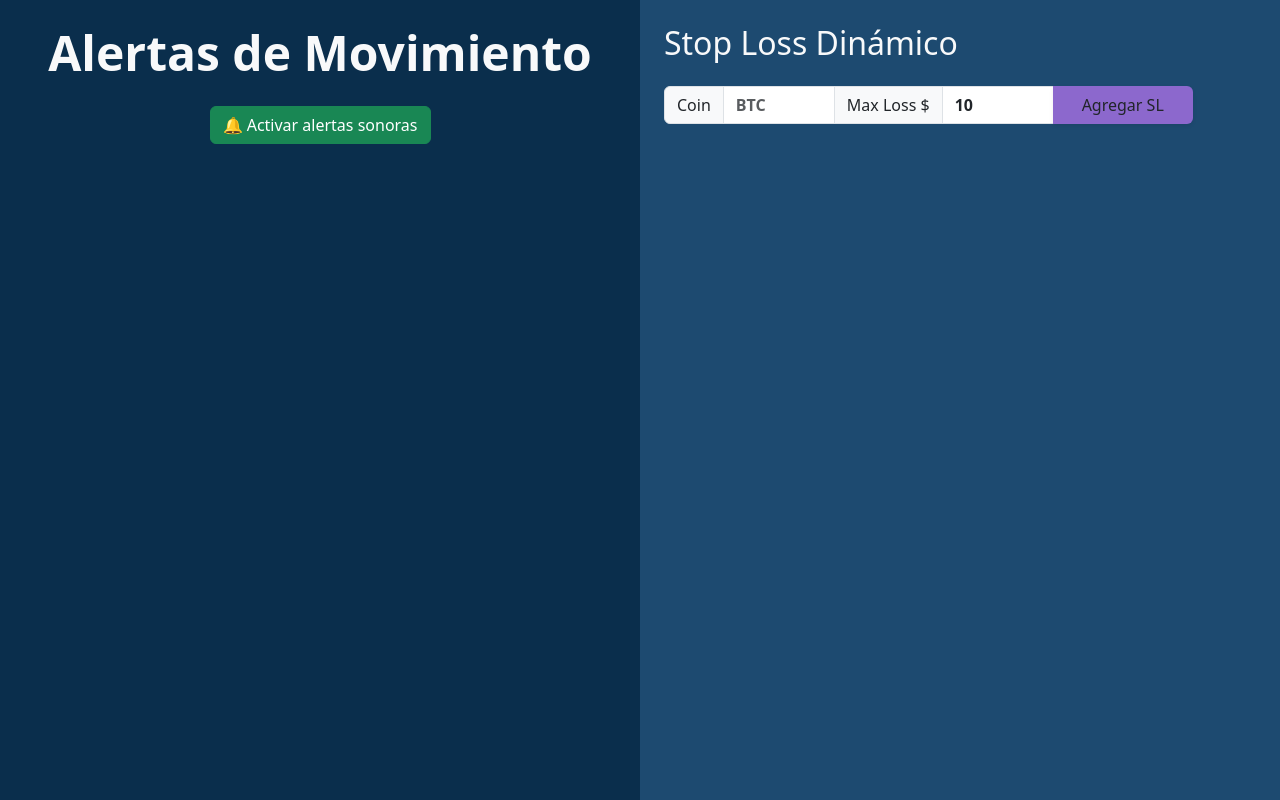
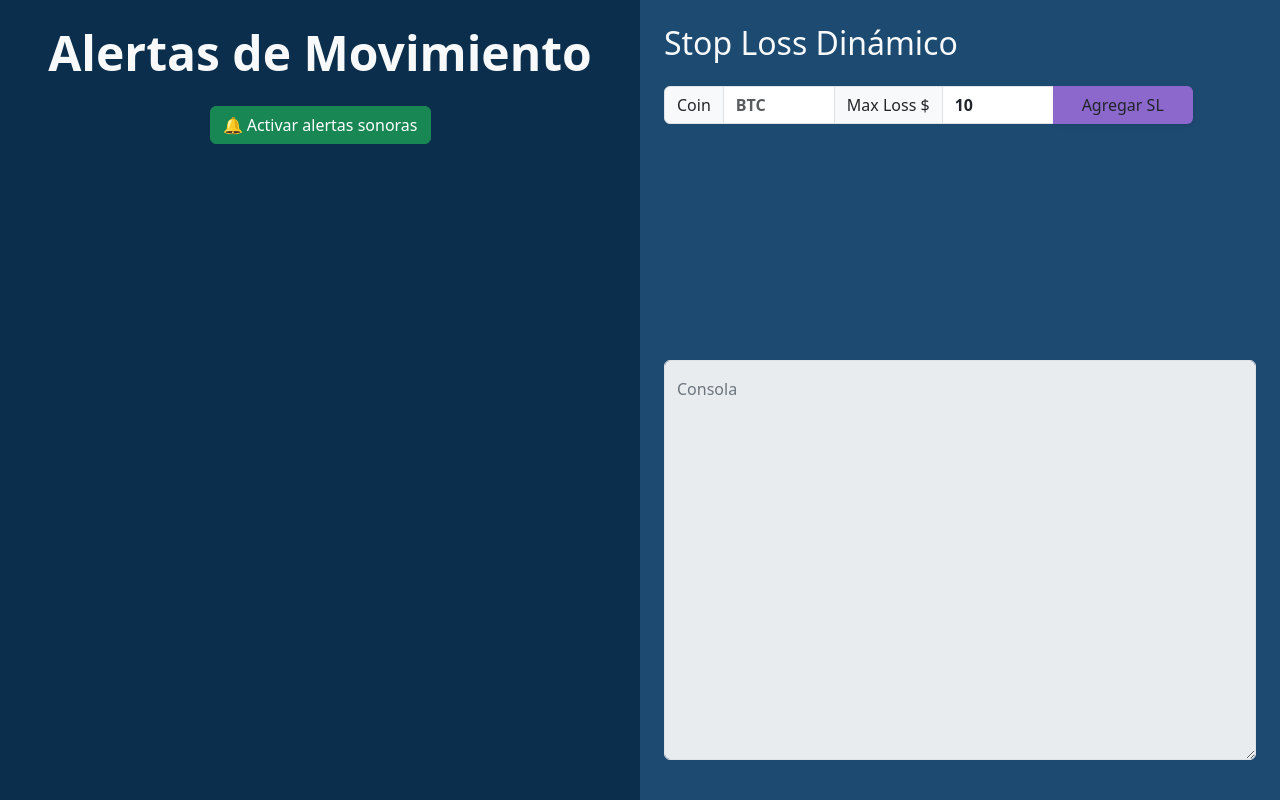
Before and after one commit to estebanluciano/GafasWeb, a Flask app: page / in a window 1280 px wide. Run offline with Flask 3, Linux system fonts and the light colour scheme; some libraries are stand-ins or nearby versions.

Commit message:
console messages added

```diff
--- a/static/js/main.js
+++ b/static/js/main.js
@@ -174,13 +174,10 @@ document.getElementById('simularAlerta')?.addEventListener('click', () => {
 });
 
 
-
-// Inserta texto simple (mensajes)
+// 🔔 Inserta texto simple (mensajes)
 socket.on('mensaje', (msg) => {
     console.log(msg);
-    // const div = document.createElement('div');
-    // div.textContent = msg.texto;
-    // document.getElementById('mensajes').appendChild(div);
+    document.getElementById('floatingTextarea2Disabled').textContent += msg + '\n';
 });
 
 // 🔔 Cuando llega una alerta de Python => crear tarjeta
--- a/templates/index.html
+++ b/templates/index.html
@@ -44,7 +44,7 @@
 
             <!-- Columna Derecha: Dashboard Dinámico -->
             <div class="col-md-6 p-4 full-height-col right-column">
-                <div class="scrollable-content" style="overflow: visible;">
+                <div class="scrollable-content mb-4" style="overflow: visible;">
                     <h2 class="mb-4 fw-light">Stop Loss Dinámico</h2>
                     <!-- Botón para agregar nuevas tarjetas -->
                      <div class="input-group mb-5">
@@ -57,6 +57,11 @@
                     <!-- Contenedor para las tarjetas dinámicas -->
                     <div id="tarjetas" class="row"></div>
                 </div>
+
+                <div class="form-floating mb-3">
+                    <textarea class="form-control" placeholder="Console messages..." id="floatingTextarea2Disabled" style="height: 400px; padding-top: 2rem;" disabled=""></textarea>
+                    <label for="floatingTextarea2Disabled">Consola</label>
+                </div>
             </div>
 
         </div>
```
